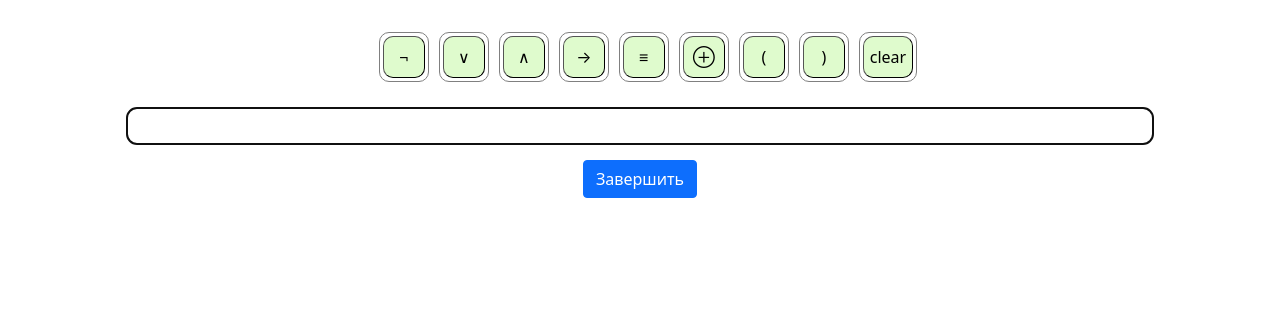
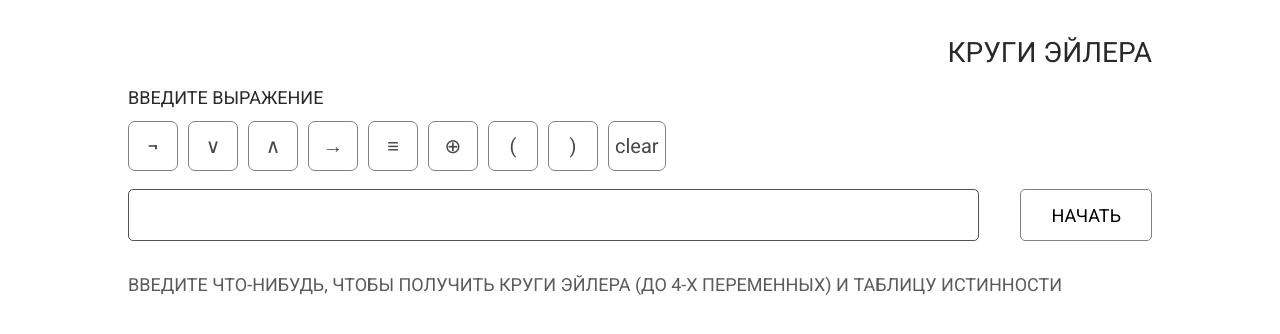
Before and after one commit to Dimonchikamen/eulerian-circles-react, a React (Create React App) app: page / in a window 1280 px wide. Shown: the top 334 px of the page. Built offline with nearby package versions, Linux system fonts and the light colour scheme.

Commit message:
new design

```diff
--- a/public/index.html
+++ b/public/index.html
@@ -3,6 +3,12 @@
   <head>
     <meta charset="utf-8" />
     <link rel="icon" href="%PUBLIC_URL%/favicon.ico" />
+    <link rel="preconnect" href="https://fonts.googleapis.com" />
+    <link rel="preconnect" href="https://fonts.gstatic.com" crossorigin />
+    <link
+      href="https://fonts.googleapis.com/css2?family=Roboto:ital,wght@0,100;0,300;0,400;1,300;1,400&display=swap"
+      rel="stylesheet"
+    />
     <meta name="viewport" content="width=device-width, initial-scale=1" />
     <meta name="theme-color" content="#000000" />
     <meta
--- a/src/App.tsx
+++ b/src/App.tsx
@@ -6,18 +6,38 @@ import TableConstructor from "./Components/Table/Table";
 import { TruthTable } from "./Types/TruthTable";
 
 function App() {
-  const [table, setTable] = useState<TruthTable|null>(null);
+  const [table, setTable] = useState<TruthTable | null>(null);
 
   const handleSubmit = (truthTable: TruthTable) => {
     setTable(truthTable);
-  }
+  };
 
   return (
     <>
       <div className={styles.wrapper}>
         <PageHeader onSubmit={handleSubmit} />
-        {table && table.variables.length > 0 && table.variables.length <= 4 &&  <EulerCircles table={table} />}
-        {table && <TableConstructor headers={table.headers} data={table.body} />}
+        <div
+          className={
+            table && table.variables.length > 0 && table.variables.length <= 4
+              ? styles.circles
+              : styles.noCircles
+          }
+        >
+          {table &&
+            table.variables.length > 0 &&
+            table.variables.length <= 4 && <EulerCircles table={table} />}
+          {table && (
+            <TableConstructor headers={table.headers} data={table.body} />
+          )}
+          {!table && (
+            <>
+              <div className={styles.infoHelp}>
+                Введите что-нибудь, чтобы получить круги Эйлера (до 4-х
+                переменных) и таблицу истинности
+              </div>
+            </>
+          )}
+        </div>
       </div>
     </>
   );
@@ -25,9 +45,23 @@ function App() {
 
 const styles = {
   wrapper: css`
-    width: 90%;
+    width: 80%;
     margin: 0 auto;
     height: 100vh;
   `,
+  circles: css`
+    @media (min-width: 1000px) {
+      display: flex;
+      gap: 20px;
+    }
+  `,
+  noCircles: css``,
+  infoHelp: css`
+    font-size: 18px;
+    text-transform: uppercase;
+    color: rgb(91, 91, 91);
+    margin-top: 2rem;
+    display: inline-block;
+  `,
 };
 export default App;
--- a/src/Components/EulerCircles/EulerCircles.tsx
+++ b/src/Components/EulerCircles/EulerCircles.tsx
@@ -24,12 +24,12 @@ const EulerCircles = (props: IEulerCircles) => {
     const ctx = canvas.getContext("2d");
 
     // resize the canvas to fill browser window dynamically
-   // window.addEventListener("resize", resizeCanvas, false);
+    // window.addEventListener("resize", resizeCanvas, false);
 
     function resizeCanvas() {
       //   canvas.width = window.innerWidth * 0.9;
-      canvas.width = window.innerWidth * 0.7;
-      canvas.height = window.innerHeight * 0.8;
+      canvas.width = window.innerWidth * 0.4;
+      canvas.height = window.innerHeight * 0.65;
       Drawer.draw(ctx!, table, canvas.width, canvas.height, 3);
     }
     resizeCanvas();
--- a/src/Components/PageHeader/PageHeader.module.css
+++ b/src/Components/PageHeader/PageHeader.module.css
@@ -2,39 +2,69 @@
   display: flex;
   flex-direction: column;
   gap: 10px;
-  margin-bottom: 20px;
 }
 
 .header {
   box-sizing: border-box;
   display: flex;
   gap: 10px;
-  justify-content: center;
+  justify-content: left;
+  flex-wrap: wrap;
+}
+
+.headerTitle {
+  text-align: right;
   padding-top: 2rem;
-  padding-left: 1em;
+  font-size: 28px;
+  color: rgb(41, 41, 41);
+}
+
+.instruction {
+  font-size: 18px;
+  color: rgb(41, 41, 41);
 }
 
 .inputContainer {
   align-items: center;
   display: flex;
-  justify-content: center;
+  justify-content: left;
   height: 3rem;
   margin-top: 10px;
   min-height: 40px;
-  padding: 5px;
+  /* padding: 5px; */
   width: 100%;
 }
 
 .input {
-  border-radius: 10px;
-  border-color: #eee;
+  border-radius: 5px;
+  border: 1px solid rgb(165, 165, 165);
   font-size: 1.2rem;
   height: 100%;
-  padding: 10px;
-  width: 90%;
+  padding: 25px;
+  width: 100%;
+}
+
+.input:focus {
+  outline: none !important;
+  border: 1px solid rgb(84, 84, 84);
+  /* box-shadow: 0 0 10px #98bfe8; */
 }
 
 .enterButtonContainer {
-  text-align: center;
-  width: 100%;
+  text-align: right;
+  margin-left: 1rem;
+  padding: 25px 0 25px 25px;
 }
+
+.enterButton {
+  font-size: 18px;
+  border-radius: 5px;
+  padding: 11.5px 30px;
+  background-color: transparent;
+  border: 1px solid grey;
+  transition: all 0.4s;
+}
+
+.enterButton:hover {
+  background-color: rgb(199, 251, 199);
+}
--- a/src/Components/PageHeader/PageHeader.tsx
+++ b/src/Components/PageHeader/PageHeader.tsx
@@ -2,7 +2,7 @@ import React, { createRef, useState } from "react";
 import { Operation } from "../../Shared/Orepations";
 import styles from "./PageHeader.module.css";
 import SymbolButton from "../../UiKit/SymbolButton/SymbolButton";
-import { Button } from "react-bootstrap";
+// import { Button } from "react-bootstrap";
 import { TruthTable } from "../../Types/TruthTable";
 import { Interpretator } from "../../Helpers/Interpretator";
 
@@ -17,7 +17,7 @@ const PageHeader = (props: IPageHeader) => {
 
   const handleClick = (symbol: string) => {
     // console.log(caretPositionIndex);
-    setValue(prevValue => prevValue + symbol); //{
+    setValue((prevValue) => prevValue + symbol); //{
     // const left = prevValue.slice(0, caretPositionIndex!);
     // const right = prevValue.slice(caretPositionIndex!);
     // setCaretPosition(input.current!.selectionStart!);
@@ -25,17 +25,16 @@ const PageHeader = (props: IPageHeader) => {
     // });
     //setCaretPosition(input.current!.selectionStart!);
     input.current!.focus();
-  }
+  };
 
   const handleSubmit = () => {
     try {
       const truthTable = Interpretator.getTruthTable(inputValue.toLowerCase());
       props.onSubmit(truthTable);
-    }
-    catch (e: any) {
+    } catch (e: any) {
       alert(e.message);
     }
-  }
+  };
 
   const handleKeyDown = (e: React.KeyboardEvent<HTMLInputElement>) => {
     if (e.code === "Enter") {
@@ -53,19 +52,21 @@ const PageHeader = (props: IPageHeader) => {
     // } else if (caretPositionIndex !== inputValue.length + 1) {
     //   setCaretPosition(input.current!.selectionStart!);
     // }
-  }
+  };
 
   const handleInputClick = (e: React.MouseEvent<HTMLInputElement>) => {
     // console.log(e);
-  }
+  };
 
   const clear = () => {
     setValue("");
     input.current!.focus();
-  }
+  };
 
   return (
     <div className={styles.container}>
+      <div className={styles.headerTitle}>КРУГИ ЭЙЛЕРА</div>
+      <div className={styles.instruction}>ВВЕДИТЕ ВЫРАЖЕНИЕ</div>
       <div className={styles.header}>
         <SymbolButton onClick={handleClick} title={Operation.NOT} />
         <SymbolButton onClick={handleClick} title={Operation.OR} />
@@ -78,10 +79,21 @@ const PageHeader = (props: IPageHeader) => {
         <SymbolButton onClick={clear} title="clear" />
       </div>
       <div className={styles.inputContainer}>
-        <input id="input" className={styles.input} ref={input} value={inputValue} onClick={handleInputClick} onKeyDown={handleKeyDown} onChange={e => setValue(e.target.value)} autoFocus/>
+        <input
+          id="input"
+          className={styles.input}
+          ref={input}
+          value={inputValue}
+          onClick={handleInputClick}
+          onKeyDown={handleKeyDown}
+          onChange={(e) => setValue(e.target.value)}
+          autoFocus
+        />
+        <div className={styles.enterButtonContainer}>
+          <button className={styles.enterButton} onClick={handleSubmit}>
+            НАЧАТЬ
+          </button>
         </div>
-      <div className={styles.enterButtonContainer}>
-        <Button onClick={handleSubmit}>Завершить</Button>
       </div>
     </div>
   );
--- a/src/Helpers/Drawer.ts
+++ b/src/Helpers/Drawer.ts
@@ -4,11 +4,18 @@ import { TruthTable } from "../Types/TruthTable";
 export class Drawer {
   private static fontSize = 40;
 
-    static draw(ctx: CanvasRenderingContext2D, table: TruthTable, width: number, height: number, lineWidth = 1, radius = 200) {
+  static draw(
+    ctx: CanvasRenderingContext2D,
+    table: TruthTable,
+    width: number,
+    height: number,
+    lineWidth = 1,
+    radius = 165
+  ) {
     const variables = table.variables;
     const body = table.body;
     const circles = this.getCircles(variables, width, height, radius);
-        circles.forEach(circle => {
+    circles.forEach((circle) => {
       this.drawCircle(ctx, lineWidth, circle.center, radius);
       this.drawText(ctx, circle.name, circle.namePosition);
     });
@@ -16,17 +23,20 @@ export class Drawer {
     for (let i = 0; i < width; i += 2) {
       for (let j = 0; j < height; j += 2) {
         let curPoint: Point = { x: i, y: j };
-                body.forEach(row => {
+        body.forEach((row) => {
           const expressionIsTrue = row[row.length - 1];
           if (expressionIsTrue) {
             let subResult = true;
             for (let k = 0; k < row.length - 1; k++) {
               const circle = circles[k];
-                            subResult = subResult && ((this.getDistance(circle.center, curPoint) < radius) === Boolean(row[k]));
+              subResult =
+                subResult &&
+                this.getDistance(circle.center, curPoint) < radius ===
+                  Boolean(row[k]);
             }
             if (subResult) {
               ctx.lineWidth = lineWidth;
-                            ctx.fillStyle = "blue";
+              ctx.fillStyle = "green";
               ctx.fillRect(i, j, 1, 1);
             }
           }
@@ -36,7 +46,12 @@ export class Drawer {
     ctx.stroke();
   }
 
-    private static drawCircle(ctx: CanvasRenderingContext2D, lineWidth: number, center: Point, radius: number) {
+  private static drawCircle(
+    ctx: CanvasRenderingContext2D,
+    lineWidth: number,
+    center: Point,
+    radius: number
+  ) {
     ctx.lineWidth = lineWidth;
     ctx.beginPath();
     ctx.arc(center.x, center.y, radius, 0, Math.PI * 2, true);
@@ -44,7 +59,11 @@ export class Drawer {
     ctx.stroke();
   }
 
-    private static drawText(ctx: CanvasRenderingContext2D, text: string, position: Point) {
+  private static drawText(
+    ctx: CanvasRenderingContext2D,
+    text: string,
+    position: Point
+  ) {
     const oldColor = ctx.fillStyle;
     const oldFont = ctx.font;
     ctx.fillStyle = "black";
@@ -60,61 +79,111 @@ export class Drawer {
     return Math.sqrt(dx * dx + dy * dy);
   }
 
-    private static getCircles(variables: string[], width: number, height: number, circleRadius: number) {
+  private static getCircles(
+    variables: string[],
+    width: number,
+    height: number,
+    circleRadius: number
+  ) {
     const result = [];
-        const centres = this.getCentres(variables.length, width, height, circleRadius);
+    const centres = this.getCentres(
+      variables.length,
+      width,
+      height,
+      circleRadius
+    );
     for (let i = 0; i < centres.length; i++) {
-            const namePosition = this.getNamePosition(centres[i], circleRadius, width, height);
-            result.push({ name: variables[i], center: centres[i], namePosition: namePosition })
+      const namePosition = this.getNamePosition(
+        centres[i],
+        circleRadius,
+        width,
+        height
+      );
+      result.push({
+        name: variables[i],
+        center: centres[i],
+        namePosition: namePosition,
+      });
     }
-        return result
+    return result;
   }
 
-    private static getNamePosition(circleCenter: Point, radius: number, canvasWidth: number, canvasHeight: number) {
+  private static getNamePosition(
+    circleCenter: Point,
+    radius: number,
+    canvasWidth: number,
+    canvasHeight: number
+  ) {
     const center: Point = { x: canvasWidth / 2, y: canvasHeight / 2 };
     const positionOffset = 1.15 * radius;
     const nonCetrePositionOffset = 0.7 * positionOffset;
     const fontOffset = this.fontSize / 2;
     if (circleCenter.x === center.x) {
-            return { x: circleCenter.x, y: circleCenter.y + positionOffset } as Point
+      return { x: circleCenter.x, y: circleCenter.y + positionOffset } as Point;
     } else if (circleCenter.x < center.x) {
       return circleCenter.y === center.y
-            ? { x: circleCenter.x - positionOffset, y: circleCenter.y } as Point
+        ? ({ x: circleCenter.x - positionOffset, y: circleCenter.y } as Point)
         : circleCenter.y < center.y
-                ? { x: circleCenter.x - nonCetrePositionOffset, y: circleCenter.y - nonCetrePositionOffset } as Point
-                : { x: circleCenter.x - nonCetrePositionOffset, y: circleCenter.y + nonCetrePositionOffset + fontOffset } as Point
+        ? ({
+            x: circleCenter.x - nonCetrePositionOffset,
+            y: circleCenter.y - nonCetrePositionOffset,
+          } as Point)
+        : ({
+            x: circleCenter.x - nonCetrePositionOffset,
+            y: circleCenter.y + nonCetrePositionOffset + fontOffset,
+          } as Point);
     } else {
       return circleCenter.y === center.y
-            ? { x: circleCenter.x + positionOffset - fontOffset, y: circleCenter.y } as Point
+        ? ({
+            x: circleCenter.x + positionOffset - fontOffset,
+            y: circleCenter.y,
+          } as Point)
         : circleCenter.y < center.y
-                ? { x: circleCenter.x + nonCetrePositionOffset - fontOffset, y: circleCenter.y - nonCetrePositionOffset } as Point
-                : { x: circleCenter.x + nonCetrePositionOffset - fontOffset, y: circleCenter.y + nonCetrePositionOffset + fontOffset } as Point
+        ? ({
+            x: circleCenter.x + nonCetrePositionOffset - fontOffset,
+            y: circleCenter.y - nonCetrePositionOffset,
+          } as Point)
+        : ({
+            x: circleCenter.x + nonCetrePositionOffset - fontOffset,
+            y: circleCenter.y + nonCetrePositionOffset + fontOffset,
+          } as Point);
     }
   }
 
-    private static getCentres(pointsCount: number, width: number, height: number, circleRadius: number) {
+  private static getCentres(
+    pointsCount: number,
+    width: number,
+    height: number,
+    circleRadius: number
+  ) {
     const result: Point[] = [];
     const center: Point = { x: width / 2, y: height / 2 };
     if (pointsCount === 1) {
       result.push({ x: center.x, y: center.y });
     } else if (pointsCount === 2) {
-            result.push(...[
+      result.push(
+        ...[
           { x: center.x - circleRadius / 2, y: center.y },
-                { x: center.x + circleRadius / 2, y: center.y }
-            ]);
+          { x: center.x + circleRadius / 2, y: center.y },
+        ]
+      );
     } else if (pointsCount === 3) {
-            result.push(...[
+      result.push(
+        ...[
           { x: center.x - circleRadius / 2, y: center.y - circleRadius / 2 },
           { x: center.x + circleRadius / 2, y: center.y - circleRadius / 2 },
-                { x: center.x, y: center.y + circleRadius / 2 }
-            ]);
+          { x: center.x, y: center.y + circleRadius / 2 },
+        ]
+      );
     } else if (pointsCount === 4) {
-            result.push(...[
+      result.push(
+        ...[
           { x: center.x - circleRadius / 2, y: center.y - circleRadius / 2 },
           { x: center.x + circleRadius / 2, y: center.y - circleRadius / 2 },
           { x: center.x - circleRadius / 2, y: center.y + circleRadius / 2 },
           { x: center.x + circleRadius / 2, y: center.y + circleRadius / 2 },
-            ]);
+        ]
+      );
     }
     return result;
   }
--- a/src/UiKit/SymbolButton/SymbolButton.module.css
+++ b/src/UiKit/SymbolButton/SymbolButton.module.css
@@ -1,22 +1,24 @@
 .container {
-  border: 1px solid gray;
-  border-radius: 10px;
+  /* border: 1px solid gray; */
+  /* border-radius: 10px; */
   display: inline-block;
   min-height: 50px;
-  padding: 3px;
+  /* padding: 3px; */
   min-width: 50px;
 }
 
 .button {
-  background-color: rgba(199, 248, 167, 0.562);
-  border-width: 1px;
-  border-radius: 10px;
+  background-color: transparent;
+  border-radius: 7px;
   display: inline-block;
   height: 100%;
   width: 100%;
+  border: 1px solid grey;
   cursor: pointer;
+  font-size: 20px;
+  color: rgb(71, 71, 71);
 }
 
 .button:hover {
-  background-color: rgb(142, 218, 150);
+  background-color: rgba(199, 248, 167, 0.562);
 }
--- a/src/index.css
+++ b/src/index.css
@@ -1,14 +1,15 @@
 body {
   margin: 0;
-  font-family: -apple-system, BlinkMacSystemFont, 'Segoe UI', 'Roboto', 'Oxygen',
-    'Ubuntu', 'Cantarell', 'Fira Sans', 'Droid Sans', 'Helvetica Neue',
-    sans-serif;
+  /* font-family: "Roboto", sans-serif, -apple-system, BlinkMacSystemFont,
+    "Segoe UI", "Roboto", "Oxygen", "Ubuntu", "Cantarell", "Fira Sans",
+    "Droid Sans", "Helvetica Neue", sans-serif; */
   -webkit-font-smoothing: antialiased;
   -moz-osx-font-smoothing: grayscale;
+  font-family: "Roboto", sans-serif !important;
   background-color: #f2f2f2;
 }
 
 code {
-  font-family: source-code-pro, Menlo, Monaco, Consolas, 'Courier New',
-    monospace;
+  /* font-family: source-code-pro, Menlo, Monaco, Consolas, "Courier New",
+    monospace; */
 }
```
Also changed, not shown: src/Components/EulerCircles/EulerCircles.module.css (+5 -4 lines), src/Components/Table/Table.module.css (+8 -4 lines), src/Components/Table/Table.tsx (+8 -5 lines), src/UiKit/SymbolButton/SymbolButton.tsx (+7 -2 lines), 1 other file (tests, documents, lock files or other folders). Lines whose indentation alone changed are shown as unchanged.
